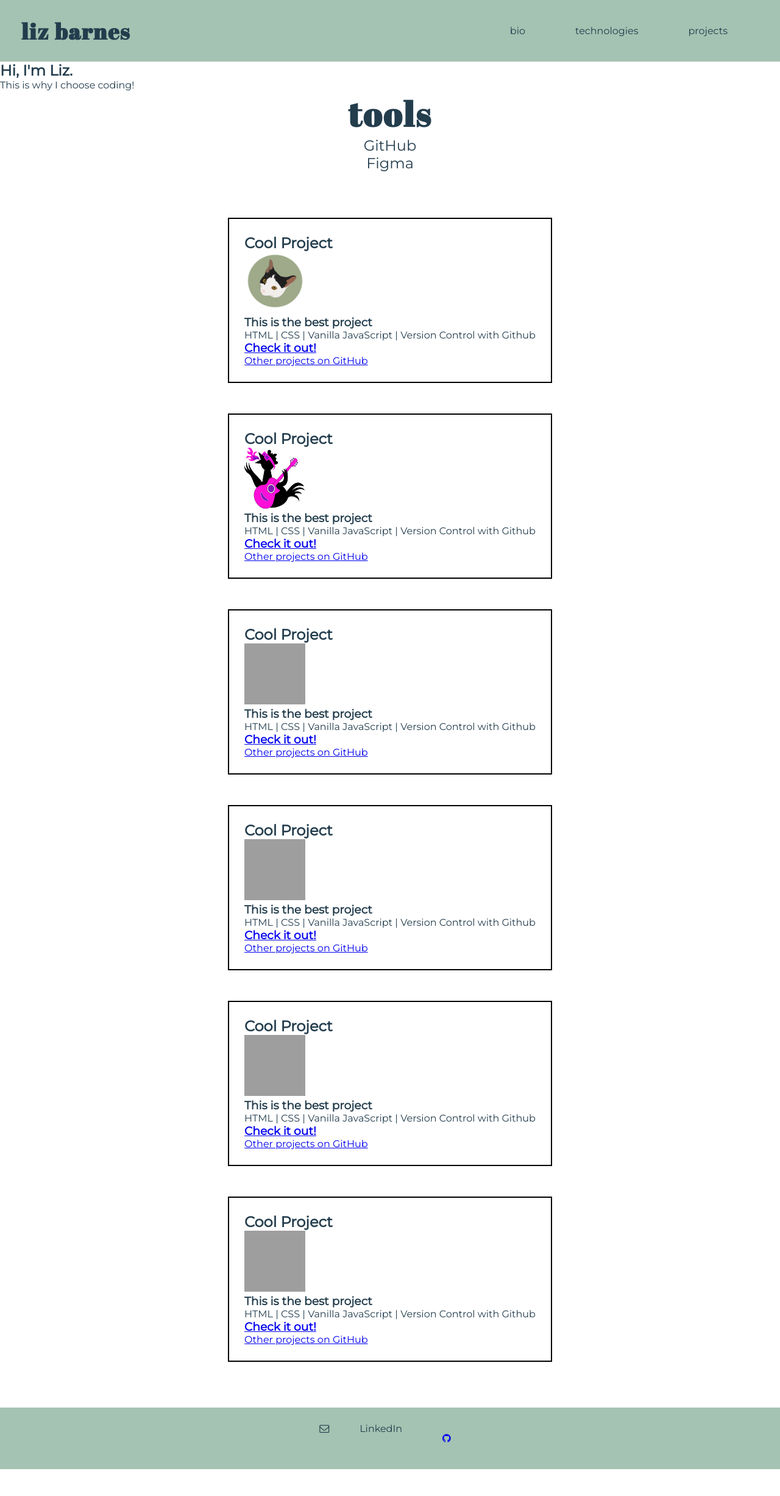
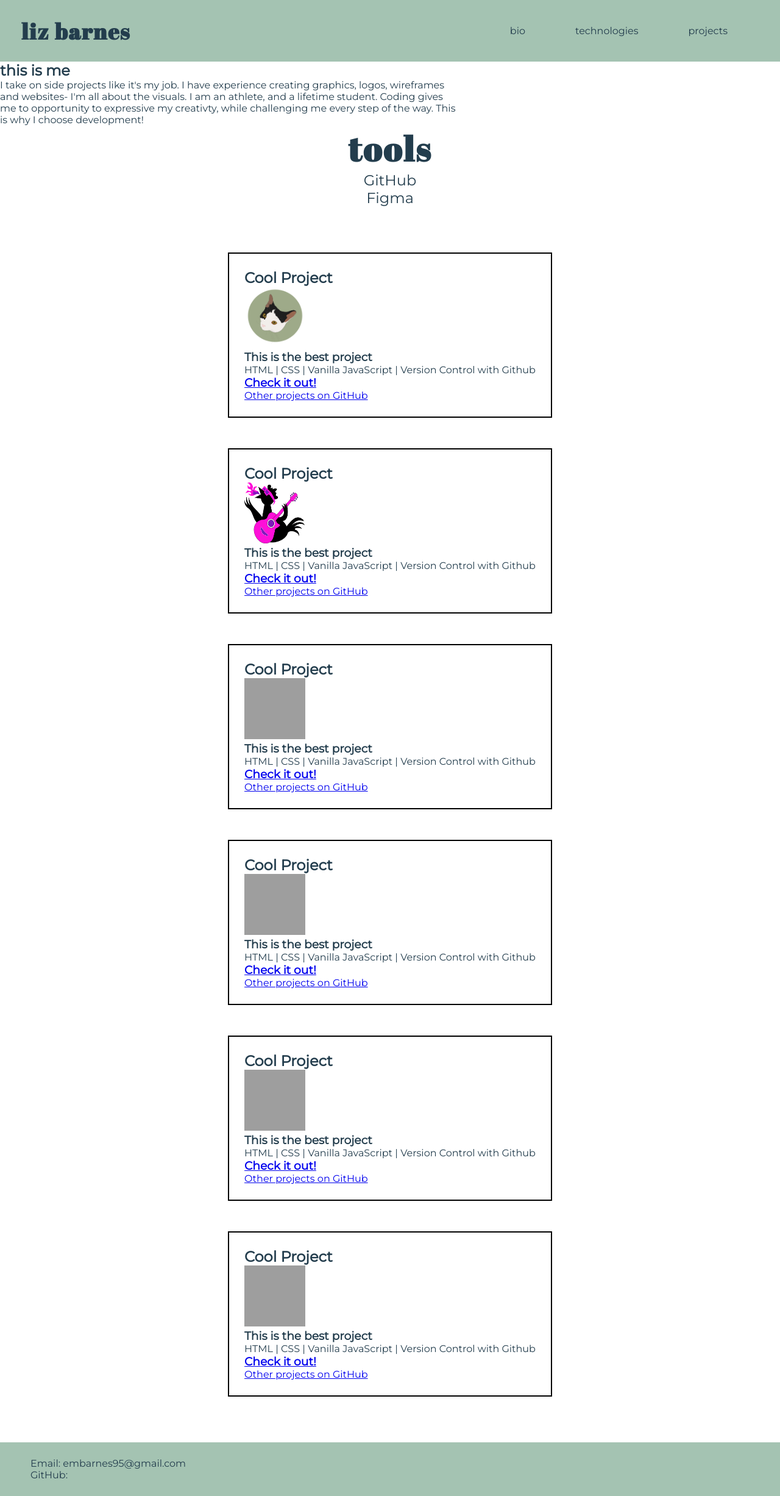
Before and after one commit to liz-barnes/personal-bio-site, a plain HTML site: page index.html in a window 1280 px wide. Shown: the whole page at 61% size. Before the commit the page ends 2409 px from the top, so only its background shows below. Drawn offline with Linux system fonts and the light colour scheme; grey boxes are pictures that could not be loaded.

```diff
--- a/index.html
+++ b/index.html
@@ -28,9 +28,8 @@
   <!-- Primary View -->
   <div class="fullPage" id="bioPage">
     <!-- TODO: Fill in bio info here: What is your background? Why do you want to go into development? What do you love about development? -->
-    <h2>Hi, I'm Liz.</h2>
-    <div class="divider"></div>
-    <p>This is why I choose coding!</p>
+    <h2 class="intro">this is me</h2>
+    <p class="bio">I take on side projects like it's my job. I have experience creating graphics, logos, wireframes and websites- I'm all about the visuals. I am an athlete, and a lifetime student. Coding gives me to opportunity to expressive my creativty, while challenging me every step of the way. This is why I choose development!</p>
   </div>
   <div class="fullPage" id="technologiesPage">
     <h2 class="technology">tools</h2>
@@ -48,9 +47,10 @@
   <footer class="page-footer">
     <!-- TODO: Fill in contact info here: Include things like email, LinkedIn, Twitter and GitHub links. -->
     <ul class="contact-info">
-      <li><i class="fa fa-envelope-o" aria-hidden="true"></i></li>
-      <li>LinkedIn</li>
-      <li><a href="https://github.com/liz-barnes"><i class="fa fa-github"></i></a></li>
+      <!-- <li><i class="fa fa-envelope-o" aria-hidden="true"></i></li> -->
+      <li>Email: embarnes95@gmail.com</li>
+      <li>GitHub: </li>
+      <!-- <li><a href="https://github.com/liz-barnes"><i class="fa fa-github"></i></a></li> -->
     </ul>
   </footer>
   <!-- End Footer -->
--- a/main.css
+++ b/main.css
@@ -56,7 +56,11 @@
   margin: 25px;
 }
 
-.technology {
+.bio {
+  width: 750px;
+}
+
+.technology{
   font-family: 'Abril Fatface';
   font-size: 56px;
   letter-spacing: .045em;
@@ -77,13 +81,12 @@
 footer {
   background-color: #a4c3b2;
   padding: 25px;
-
 }
 
 .contact-info {
   display: flex;
-  flex-direction: row;
-  justify-content: center;
+  flex-direction: column;
+  align-content: center;
 }
 
 li {
```
